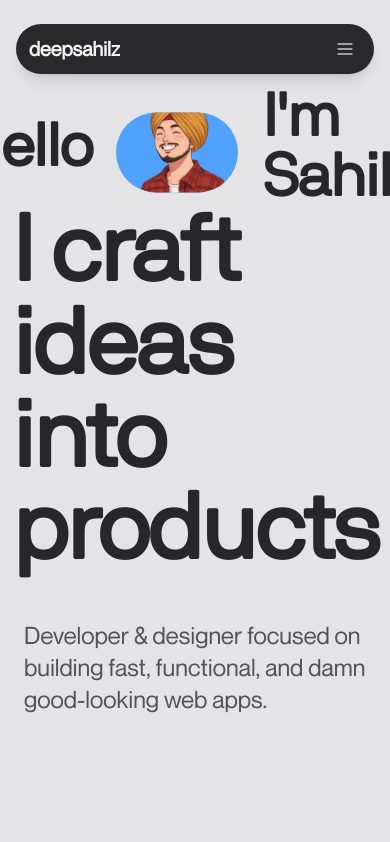
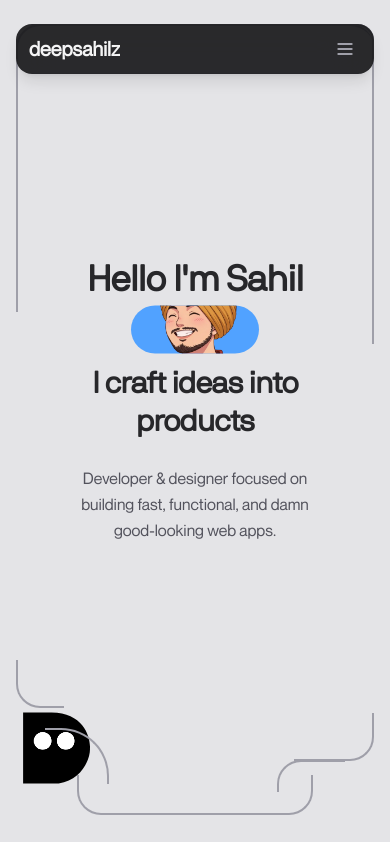
Before and after one commit to deepsahilz/deepsahilz-portfolio-reactjs, a React (Vite) app in the folder client/: page / in a window 390 px wide. Shown: the top 842 px of the page. Built offline with nearby package versions, Linux system fonts and the light colour scheme.

Commit message:
feat: responsiveness

```diff
--- a/client/src/components/Footer.jsx
+++ b/client/src/components/Footer.jsx
@@ -154,7 +154,7 @@ const Footer = () => {
           </div>
 
           {/* Contact Card (Col span 3) */}
-          <div className="md:col-span-3">
+          <div className="hidden md:flex md:col-span-3">
             <div className="bg-zinc-900/30 border border-zinc-800/80 rounded-2xl p-5 hover:border-zinc-800 transition-all duration-350 flex flex-col justify-between h-full group">
               <div className="mb-6">
                 <span className="text-[10px] font-bold tracking-widest text-zinc-500 uppercase block mb-2">
--- a/client/src/components/HeroSection.jsx
+++ b/client/src/components/HeroSection.jsx
@@ -111,25 +111,30 @@ const HeroSection = () => {
         <div className='relative h-full w-full '>
           <div className='w-full flex h-full justify-center items-center '>
 
-            <div className='md:text-center w-full absolute top-[50%] left-[50%] -translate-[50%] flex  flex-col md:items-center '>
-              <div className='flex items-center md:w-[35rem] lg:w-full flex-col text-6xl md:text-8xl lg:text-[7rem] font-semibold mb-10 '>
-                <h1 className='inline-flex items-center md:text-left lg:text-center tracking-tight'>Hello<div className='w-40 h-20 rounded-full mx-6 -mb-2 bg-blue-400  overflow-hidden'><img src="/images/sahil_13.png" alt="Sahil" className="w-full w-full -mt-5 px-2" /></div> I'm Sahil </h1>
-                <h1 className='inline-flex items-center md:text-left  lg:text-center text-[5.8rem] text-zinc-800  tracking-tight'>I   craft ideas into products  </h1>
-                {/* <h1 className='mt-2 md:mt-0 md:ml-4 text-nowrap  md:text-right'> I am<span className='bg-[#9f0] ml-3 pr-2 md:pr-9 italic text-zinc-900'>Sahil</span></h1> */}
+            <div className='text-center w-full absolute top-[50%] left-[50%] -translate-x-1/2 -translate-y-1/2 flex flex-col items-center px-8 md:px-10'>
+              <div className='flex items-center justify-center flex-col text-4xl sm:text-6xl md:text-8xl lg:text-[7rem] font-semibold mb-6 md:mb-10 w-full'>
+                <h1 className='flex flex-wrap items-center justify-center tracking-tight text-center leading-none'>
+                  <span className='mr-2 md:mr-0'> Hello </span>
+                  <div className='w-24 h-12 hidden md:flex sm:w-32 sm:h-16 md:w-40 md:h-20 rounded-full mx-3 sm:mx-4 md:mx-6 bg-blue-400 overflow-hidden items-center justify-center shrink-0'>
+                    <img src="/images/sahil_13.png" alt="Sahil" className="w-full h-full object-cover scale-110 mt-1" />
+                  </div>
+                  <span> I'm Sahil</span>
+                  <div className='w-32 h-12 flex md:hidden  rounded-3xl mx-3 mt-2 sm:mx-4 md:mx-6 bg-blue-400 overflow-hidden items-center justify-center shrink-0'>
+                    <img src="/images/sahil_13.png" alt="Sahil" className="w-full h-full object-cover scale-110 mt-1" />
+                  </div>
+                </h1>
+                <h1 className='text-3xl sm:text-5xl md:text-7xl lg:text-[5.8rem] text-zinc-800 tracking-tight text-center mt-3 leading-tight max-w-5xl'>
+                  I craft ideas into products
+                </h1>
               </div>
-              {/* <div className='md:flex text-6xl md:text-8xl md:h-[6.5rem] font-semibold mb-3 '>
-                  <h1 className=' '>Hi there, </h1>
-                  <h1 className='mt-2 md:mt-0 md:ml-4'> I am<span className='bg-[#9f0] ml-3 text-zinc-900'>Sahil</span></h1>
-                </div> */}
-              <h1 className='text-2xl  md:max-w-[48rem] md:mb-0 font-neue text-zinc-600  md:ml-2'>
-                {/* Full stack Developer & designer focused on building fast, functional, and damn good-looking web apps. */}
+              <h2 className='text-base sm:text-xl md:text-2xl max-w-xl md:max-w-3xl font-neue text-zinc-600 text-center leading-relaxed px-2'>
                 Developer & designer focused on building fast, functional, and damn good-looking web apps.
-              </h1>
+              </h2>
             </div>
 
-            <div className='absolute bottom-10 text-right hidden md:block right-0 w-full'>
+            <div className='absolute bottom-10 text-right right-0 w-full'>
               <div className='flex justify-between items-end'>
-                <div className='w-[13rem] h-[13rem] -mb-20 -ml-10'>
+                <div className='w-[8rem] h-[8rem] -mb-12 -ml-6 md:w-[13rem] md:h-[13rem] md:-mb-20 md:-ml-10'>
                   <AnimatedD />
                 </div>
                 {/* <div className='justify-end '>
@@ -143,17 +148,14 @@ const HeroSection = () => {
         </div>
       </div>
 
-      <div className='absolute pointer-events-none hidden z-[100] xl:block top-0 bottom-0 w-full h-full'>
-        {/* <div className='border-zinc-400 absolute top-0 left-12 rounded-br-4xl border-r-3 border-b-3 w-[9.5rem] h-[82px]'></div> */}
-        {/* <div className='border-zinc-400 absolute top-10  left-12  border-t-3 w-[9.5rem] h-20'></div> */}
-        <div className='border-zinc-400 absolute top-10 left-[25.5px] right-[26px] rounded-tl-4xl border-l-3 border-t-3 rounded-tr-4xl  h-[26rem]'></div>
-        <div className='border-zinc-400 absolute bottom-[12.8rem] left-[25.5px] rounded-bl-4xl border-b-3 border-l-3 w-[5rem] h-20'></div>
-        <div className='border-zinc-400 absolute bottom-[95.5px] left-[75px] rounded-tr-[6rem] border-r-3 border-t-3 w-[8rem] h-[7rem]'></div>
-        <div className='border-zinc-400 absolute bottom-[2.5rem] left-[12.55rem] rounded-b-4xl border-b-3 border-r-3 border-l-3 min-w-[67.25vw] w-[69.69rem] h-14'></div>
-        <div className='border-zinc-400 absolute bottom-[7.76rem] right-[25.5px] rounded-br-4xl border-b-3 border-r-3 w-[9rem] h-20'></div>
-        <div className='border-zinc-400 absolute bottom-[78.5px] right-[75px] rounded-tl-4xl border-l-3 border-t-3 w-[8.25rem] h-[3rem]'></div>
-        <div className='border-zinc-400 absolute top-10 right-[26px] rounded-tr-4xl border-r-3 border-t-3 w-7 h-[31rem]'></div>
-        {/* <div className='border-zinc-400 absolute top-0 right-[3rem] rounded-bl-4xl border-b-3 border-l-3 w-[16.5rem] h-[82px]'></div> */}
+      <div className='absolute pointer-events-none z-[100] top-0 bottom-0 w-full h-full'>
+        <div className='border-zinc-400 absolute top-6 left-[15.5px] right-[16px] rounded-tl-3xl border-l-2 border-t-2 rounded-tr-3xl h-[18rem] md:top-10 md:left-[25.5px] md:right-[26px] md:rounded-tl-4xl md:border-l-3 md:border-t-3 md:rounded-tr-4xl md:h-[26rem]'></div>
+        <div className='border-zinc-400 absolute bottom-[8.5rem] left-[15.5px] rounded-bl-3xl border-b-2 border-l-2 w-[3rem] h-12 md:bottom-[12.8rem] md:left-[25.5px] md:rounded-bl-4xl md:border-b-3 md:border-l-3 md:w-[5rem] md:h-20'></div>
+        <div className='border-zinc-400 absolute bottom-[60px] left-[45px] rounded-tr-[3rem] border-r-2 border-t-2 w-[4rem] h-[3.5rem] md:bottom-[95.5px] md:left-[75px] md:rounded-tr-[6rem] md:border-r-3 md:border-t-3 md:w-[8rem] md:h-[7rem]'></div>
+        <div className='border-zinc-400 absolute bottom-[1.8rem] left-[4.8rem] right-[4.8rem] rounded-b-3xl border-b-2 border-r-2 border-l-2 h-10 md:bottom-[2.5rem] md:left-[12.55rem] md:right-auto md:min-w-[67.25vw] md:w-[69.69rem] md:h-14 md:border-b-3 md:border-r-3 md:border-l-3 md:rounded-b-4xl'></div>
+        <div className='border-zinc-400 absolute bottom-[5.2rem] right-[16px] rounded-br-3xl border-b-2 border-r-2 w-[5rem] h-12 md:bottom-[7.76rem] md:right-[25.5px] md:rounded-br-4xl md:border-b-3 md:border-r-3 md:w-[9rem] md:h-20'></div>
+        <div className='border-zinc-400 absolute bottom-[52px] right-[45px] rounded-tl-3xl border-l-2 border-t-2 w-[4.25rem] h-[2rem] md:bottom-[78.5px] md:right-[75px] md:rounded-tl-4xl md:border-l-3 md:border-t-3 md:w-[8.25rem] md:h-[3rem]'></div>
+        <div className='border-zinc-400 absolute top-6 right-[16px] rounded-tr-3xl border-r-2 border-t-2 w-4 h-[20rem] md:top-10 md:right-[26px] md:rounded-tr-4xl md:border-r-3 md:border-t-3 md:w-7 md:h-[31rem]'></div>
       </div>
 
       <div>
--- a/client/src/components/Navbar.jsx
+++ b/client/src/components/Navbar.jsx
@@ -95,7 +95,7 @@ const Navbar = () => {
         className={`fixed top-6 left-1/2 -translate-x-1/2 z-50 bg-zinc-950/85 backdrop-blur-xl border border-zinc-800/80 shadow-lg flex transition-all duration-300 ${showNavbar ? "translate-y-0" : "-translate-y-28 opacity-0 pointer-events-none"
           } ${menuOpen
             ? "w-[calc(100%-2rem)] max-w-sm rounded-2xl flex-col p-4"
-            : "w-[calc(100%-2rem)] md:w-auto rounded-full py-2 px-3 md:py-2.5 md:px-7 flex-row items-center justify-between"
+            : "w-[calc(100%-2rem)] md:w-auto rounded-2xl md:rounded-full py-2 px-3 md:py-2.5 md:px-7 flex-row items-center justify-between"
           }`}
       >
         {/* HEADER BAR (Logo + Controls) */}
--- a/client/src/components/ProjectCard.jsx
+++ b/client/src/components/ProjectCard.jsx
@@ -53,7 +53,7 @@ const ProjectCard = ({ project, className }) => {
       <div className={`flex flex-col gap-3 font-neue text-zinc-800 ${className}`}>
         <div
           onClick={() => navigate(`/work/${project.slug || ''}`)}
-          className="h-[17rem] md:h-[20rem] group cursor-pointer flex justify-center items-center overflow-hidden text-zinc-700"
+          className="h-[15rem] md:h-[20rem] group cursor-pointer flex justify-center items-center overflow-hidden text-zinc-700"
         >
           <div
             onMouseEnter={() => setHovering(true)}
@@ -92,11 +92,11 @@ const ProjectCard = ({ project, className }) => {
         </div>
 
         {/* Tools / Stack Tags */}
-        <div className="flex gap-1.5 flex-wrap">
+        <div className="flex gap-2 flex-wrap">
           {(project.stack || []).map((tool, i) => (
             <span
               key={i}
-              className="px-4 py-2 text-xs uppercase tracking-wider font-semibold bg-zinc-300/30 text-zinc-700 border border-zinc-400  rounded-xl hover:bg-zinc-900 hover:text-zinc-100 hover:border-zinc-900 hover:scale-105 duration-300 transition-all cursor-default select-none"
+              className="px-2 md:px-4 py-1 md:py-2 text-xs uppercase tracking-wider font-semibold bg-zinc-300/30 text-zinc-700 border border-zinc-400  rounded-lg md:rounded-xl hover:bg-zinc-900 hover:text-zinc-100 hover:border-zinc-900 hover:scale-105 duration-300 transition-all cursor-default select-none"
             >
               {tool}
             </span>
--- a/client/src/pages/ContactPage.jsx
+++ b/client/src/pages/ContactPage.jsx
@@ -81,14 +81,14 @@ const ContactPage = () => {
   return (
     <div className="w-full bg-zinc-200 font-neue text-zinc-800 pb-20 overflow-hidden">
       {/* Page Header */}
-      <div className="mb-15 pt-[5rem] md:pt-[7rem] border-2 m-10 rounded-3xl pb-8 border-zinc-400">
+      <div className="mb-15 pt-[5rem] md:pt-[7rem] border-2 mt-24 mx-4 md:m-10 rounded-3xl pb-8 border-zinc-400">
         <h1
-          className="font-founders uppercase text-7xl leading-none px-6 md:px-10"
+          className="font-founders uppercase text-5xl sm:text-7xl md:text-8xl leading-none px-6 md:px-10"
         >
           Contact
         </h1>
         <p
-          className="max-w-3xl text-zinc-600 mt-4 text-lg md:text-xl px-6 md:px-10"
+          className="max-w-3xl text-zinc-600 mt-4 text-base md:text-lg px-6 md:px-10"
         >
           Have an idea, project, or collaboration in mind? Drop a message below or reach out directly.
         </p>
```
Also changed, not shown: client/src/components/AboutSection.jsx (+4 -4 lines), client/src/components/ProjectSection.jsx (+2 -6 lines), client/src/pages/AboutPage.jsx (+4 -4 lines), client/src/pages/ProjectPage.jsx (+20 -29 lines), client/src/pages/WorkPage.jsx (+5 -3 lines).
